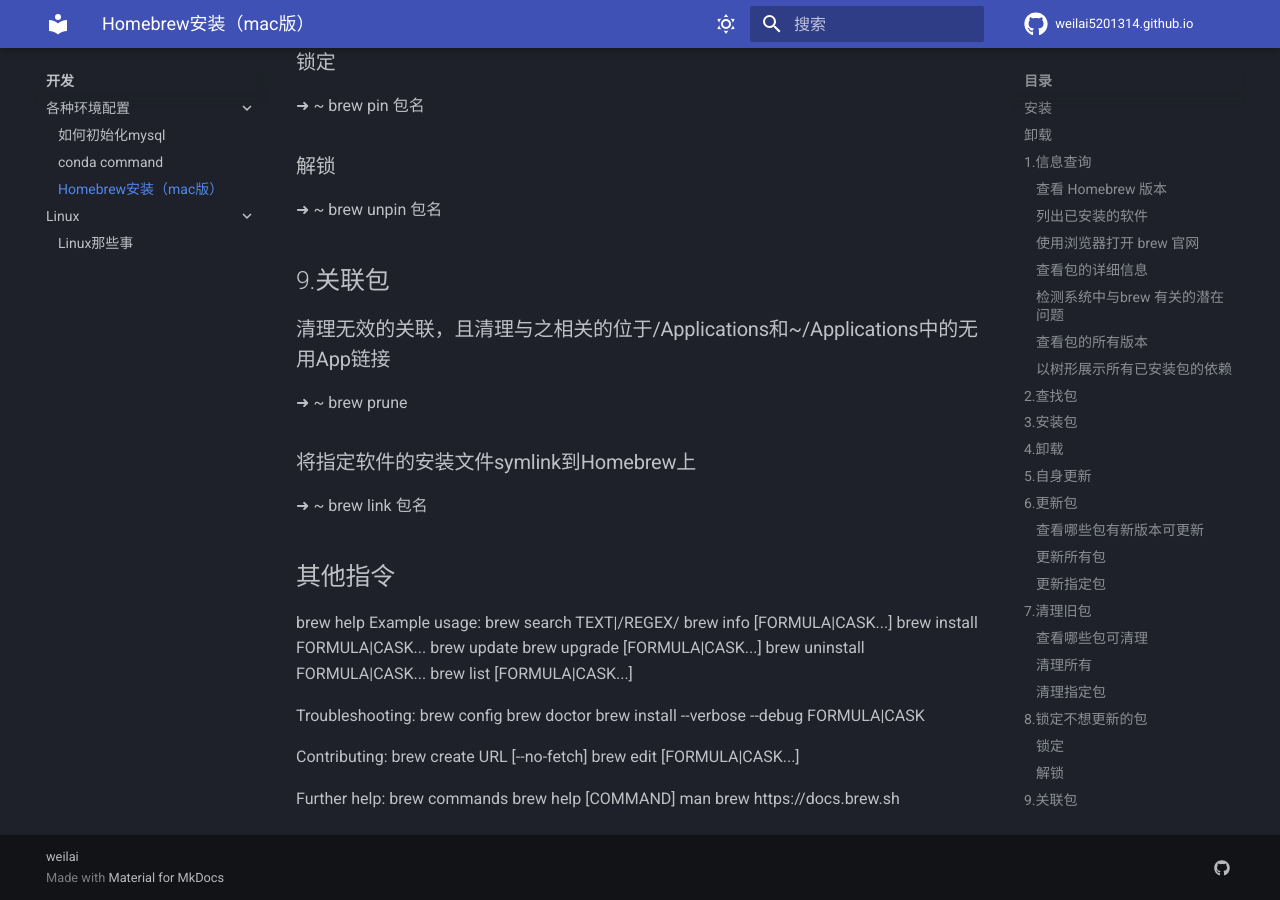
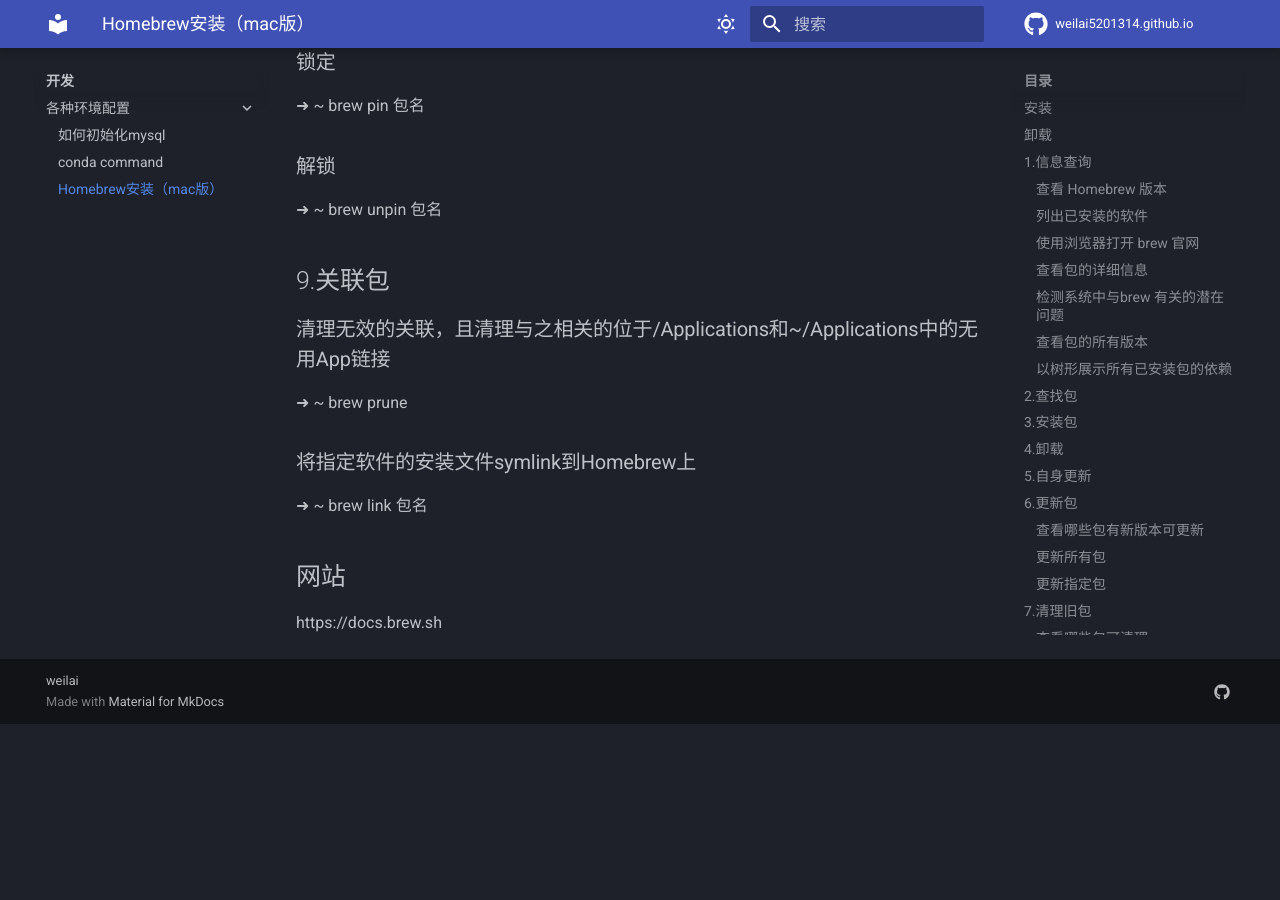
Before and after one commit to weilai5201314/weilai5201314.github.io, an MkDocs documentation site: the page built from docs/Develop/Environment/Homebrew code.md, in a window 1280 px wide and 900 px high, scrolled down 2680 px. Built offline with MkDocs 1.6.1 and Material for MkDocs 9.7.7, drawn with Linux system fonts in a browser that asks for light colours; comment, search, counter and statistics services are not loaded; after the commit the page ends 3404 px from its top, so only the background shows below that.

Commit message:
docs:move Linux to BLOG;add Mac in BLOG;alter homebrew and mysql script

```diff
--- a/docs/Develop/Environment/Homebrew code.md
+++ b/docs/Develop/Environment/Homebrew code.md
@@ -68,29 +68,6 @@
 
 
 
+## 网站
 
-## 其他指令
- brew help
-Example usage:
-  brew search TEXT|/REGEX/
-  brew info [FORMULA|CASK...]
-  brew install FORMULA|CASK...
-  brew update
-  brew upgrade [FORMULA|CASK...]
-  brew uninstall FORMULA|CASK...
-  brew list [FORMULA|CASK...]
-
-Troubleshooting:
-  brew config
-  brew doctor
-  brew install --verbose --debug FORMULA|CASK
-
-Contributing:
-  brew create URL [--no-fetch]
-  brew edit [FORMULA|CASK...]
-
-Further help:
-  brew commands
-  brew help [COMMAND]
-  man brew
-  https://docs.brew.sh
+https://docs.brew.sh
--- a/mkdocs.yml
+++ b/mkdocs.yml
@@ -9,8 +9,12 @@
   - 博客:
     - BLOG/index.md
     - 转载:
-      - BLOG/Forward/彻底理解类 Unix 系统的 GUI(转载).md
-      - BLOG/Forward/mac连接数据库（clion）.md
+      - BLOG/Reprint/彻底理解类 Unix 系统的 GUI(转载).md
+      - BLOG/Reprint/mac连接数据库（clion）.md
+    - Linux:
+      - BLOG/Linux/Linux常见问题.md
+    - Mac:
+      - BLOG/Mac/mac常见问题.md
     - School:
       - BLOG/school/深度学习导论.md
       - BLOG/school/Mysql.md
@@ -22,8 +26,7 @@
       - Develop/Environment/如何初始化mysql.md
       - Develop/Environment/conda command.md
       - Develop/Environment/Homebrew code.md
-    - Linux:
-      - Develop/Linux/Linux常见问题.md
+
 
 
   - 讲稿:
```
Also changed, not shown: docs/BLOG/Mac/mac常见问题.md (added, +17 -0 lines), docs/Develop/Environment/如何初始化mysql.md (+10 -4 lines), docs/BLOG/Linux/Linux常见问题.md (renamed from docs/Develop/Linux/Linux常见问题.md), docs/BLOG/Mac/img/mac常见问题/指纹无效.png (added), docs/BLOG/Reprint/mac连接数据库（clion）.md (renamed from docs/BLOG/Forward/mac连接数据库（clion）.md), docs/BLOG/Reprint/彻底理解类 Unix 系统的 GUI(转载).md (renamed from docs/BLOG/Forward/彻底理解类 Unix 系统的 GUI(转载).md), 5 other files.
